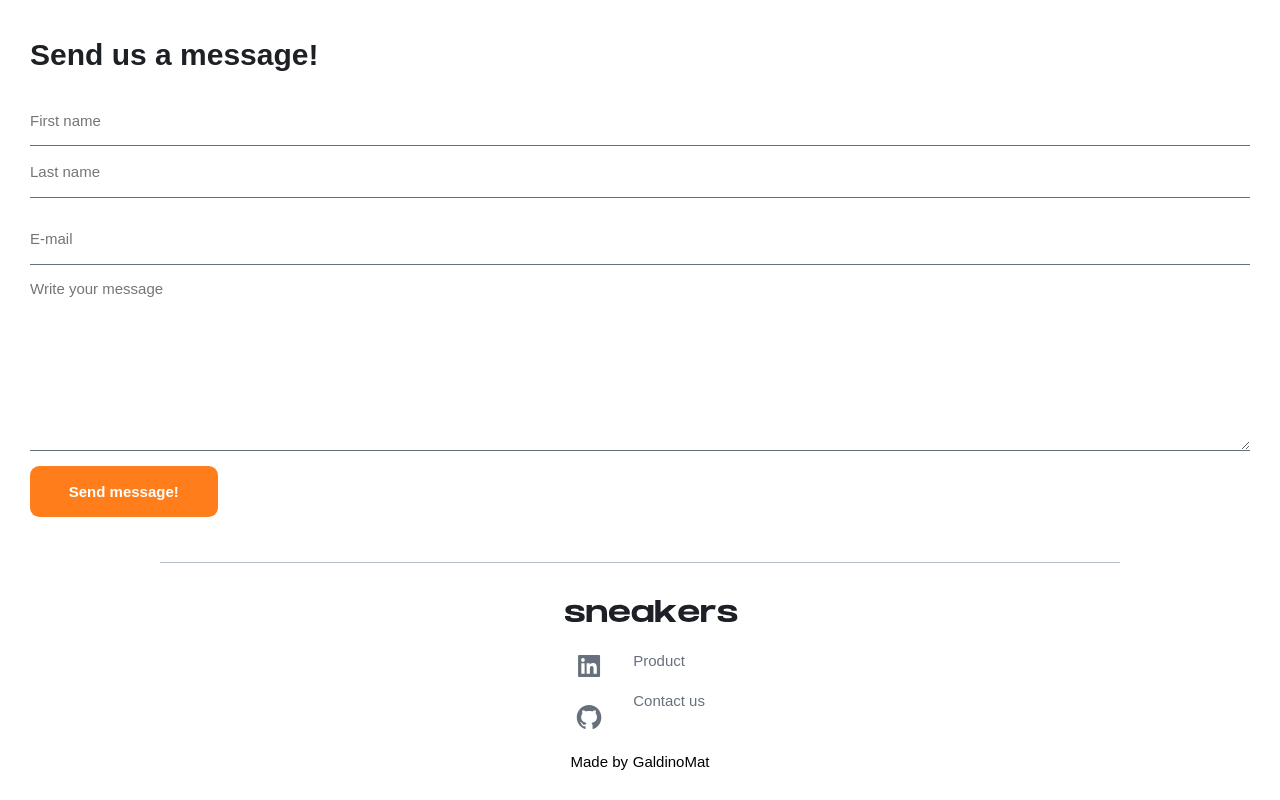
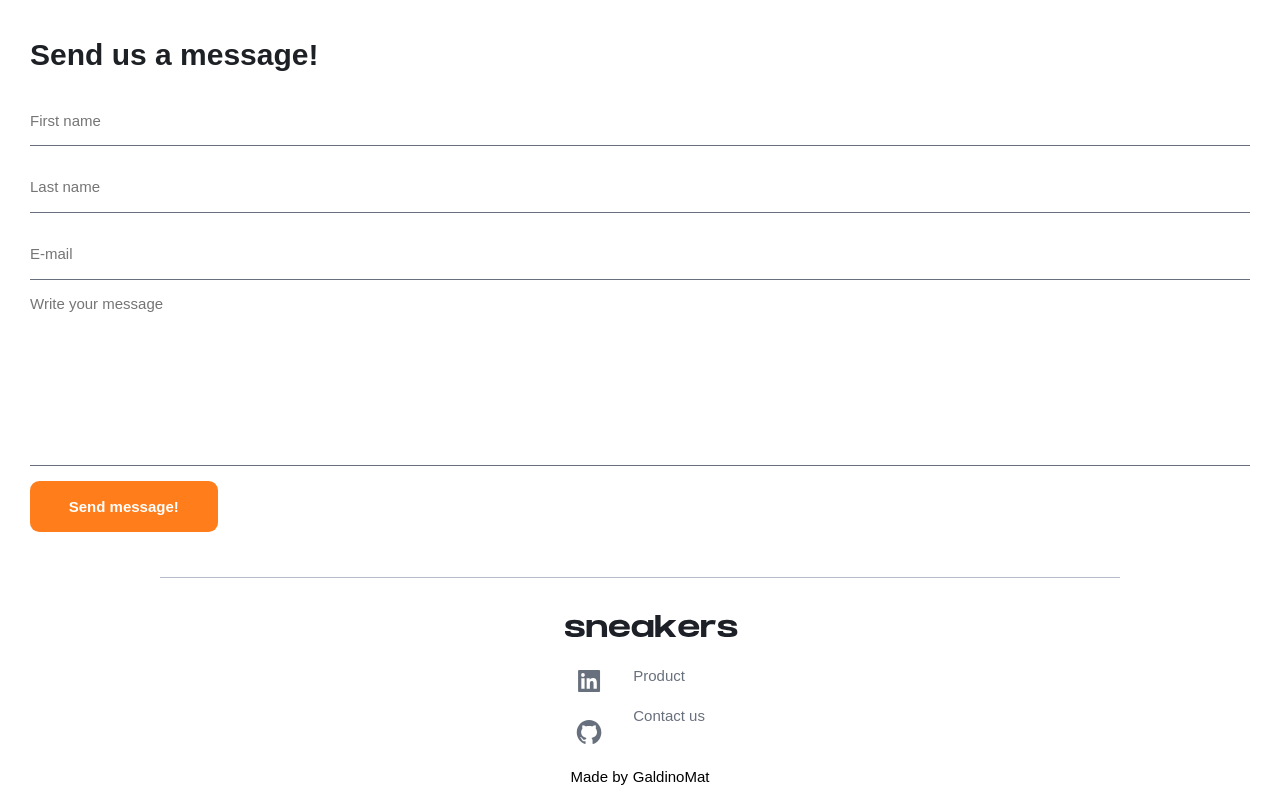
Before and after one commit to GaldinoMat/product-showcase-mvp, a Next.js app: page /contact-us in a window 1280 px wide. Shown: the part 214-1014 px from the top of the page. Built offline with nearby package versions, Linux system fonts and the light colour scheme.

Commit message:
update: update grid styles

```diff
--- a/src/components/CTA/CTA.module.scss
+++ b/src/components/CTA/CTA.module.scss
@@ -13,7 +13,7 @@
     padding: 0 8rem;
   }
 
-  @include desktop {
+  @include smallDesktop {
     padding: 0 12rem;
   }
 
--- a/src/components/ContactUs/ContacUsForm/ContactForm.module.scss
+++ b/src/components/ContactUs/ContacUsForm/ContactForm.module.scss
@@ -40,12 +40,12 @@
         height: 3.4375rem;
 
         &+input {
-          margin-bottom: 1rem;
+          margin-top: 1rem;
         }
       }
 
       textarea {
-        margin-bottom: 1rem;
+        margin: 1rem 0;
       }
 
       button {
--- a/src/components/ContactUs/ContacUsForm/index.tsx
+++ b/src/components/ContactUs/ContacUsForm/index.tsx
@@ -12,7 +12,7 @@ const ContactUsForm = () => (
         <input type="text" name="" id="" placeholder="First name" />
         <input type="text" name="" id="" placeholder="Last name" />
         <input type="email" name="" id="" placeholder="E-mail" />
-        <textarea name="" id="" cols={30} rows={10} placeholder="Write your message" />
+        <textarea name="" id="" cols={30} rows={10} placeholder="Write your message" style={{ resize: 'none' }} />
         <button type="submit">
           Send message!
         </button>
--- a/src/components/ContactUs/FillerText/Filler.module.scss
+++ b/src/components/ContactUs/FillerText/Filler.module.scss
@@ -7,6 +7,7 @@
     width: 33%;
     margin-left: auto;
     margin-top: 5rem;
+    padding: 0;
   }
 
   .fillerTitleContainer {
--- a/src/components/Footer/index.tsx
+++ b/src/components/Footer/index.tsx
@@ -13,14 +13,14 @@ const Footer = () => (
         <div className={styles.footerLinksContainer}>
           <ul className={styles.footerSocialMedia}>
             <li className={styles.footerSocialMediaIconContainer}>
-              <Link href="https://www.github.com/GaldinoMat">
+              <a href="https://www.linkedin.com/in/mateus-galdino-silva/" target="_blank" rel="noreferrer">
                 <AiFillLinkedin className={styles.footerSocialMediaIcon} />
-              </Link>
+              </a>
             </li>
             <li className={styles.footerSocialMediaIconContainer}>
-              <Link href="https://www.github.com/GaldinoMat">
+              <a href="https://www.github.com/GaldinoMat" target="_blank" rel="noreferrer">
                 <AiFillGithub className={styles.footerSocialMediaIcon} />
-              </Link>
+              </a>
             </li>
           </ul>
           <ul className={styles.footerLinks}>
@@ -42,9 +42,9 @@ const Footer = () => (
       <p>
         Made by
       </p>
-      <Link href="https://www.github.com/GaldinoMat">
+      <a href="https://www.github.com/GaldinoMat" target="_blank" rel="noreferrer">
         GaldinoMat
-      </Link>
+      </a>
     </section>
   </footer>
 );
--- a/src/components/Hero/index.tsx
+++ b/src/components/Hero/index.tsx
@@ -94,7 +94,7 @@ const Hero = ({
     }
 
     return () => { };
-  }, []);
+  }, [autoPlayBanner, isAutoplayOn, timeAmount]);
 
   useEffect(() => {
     if (isHero) {
@@ -102,7 +102,7 @@ const Hero = ({
     } else {
       setWidth(ref.current ? ref.current.offsetWidth + 1 : 0);
     }
-  }, [ref.current, windowWidth]);
+  }, [isHero, windowWidth]);
 
   return (
     <div ref={ref} className={`${styles.slider} ${checkBulletBanners() ? styles.bulletSlider : ''}`}>
--- a/src/components/InfoCardsGrid/index.tsx
+++ b/src/components/InfoCardsGrid/index.tsx
@@ -9,7 +9,7 @@ const InfoCardsGrid = ({ cardsGridProps } : IInfoCardsGridProps) => {
   const width = useWindowWidth();
 
   return (
-    <section className={styles.infoCardsContainer} style={width <= 820 ? { gridTemplateRows: `repeat(${cardsGridProps.length}, 1fr)` } : { gridTemplateColumns: `repeat(${cardsGridProps.length}, 1fr)` }}>
+    <section className={styles.infoCardsContainer} style={width <= 760 ? { gridTemplateRows: `repeat(${cardsGridProps.length}, 1fr)` } : { gridTemplateColumns: `repeat(${cardsGridProps.length}, 1fr)` }}>
       {cardsGridProps.map((infoCard: IInfoCard) => (
         <InfoCard key={cardsGridProps.indexOf(infoCard)} infoCardImage={infoCard.infoCardImage} infoCardSlug={infoCard.infoCardSlug} infoCardText={infoCard.infoCardText} infoCardTitle={infoCard.infoCardTitle} />
       ))}
--- a/src/components/LinkButton/LinkButton.module.scss
+++ b/src/components/LinkButton/LinkButton.module.scss
@@ -15,8 +15,4 @@
     background-color: var(--pale-orange-primary);
     color: var(--grayish-blue);
   }
-
-  @include tablet {
-    font-size: 1.5rem;
-  }
 }
```
Also changed, not shown: src/components/InfoCardsGrid/InfoCardsGrid.module.scss (+6 -2 lines).
